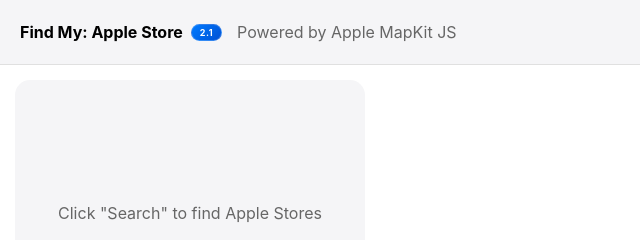
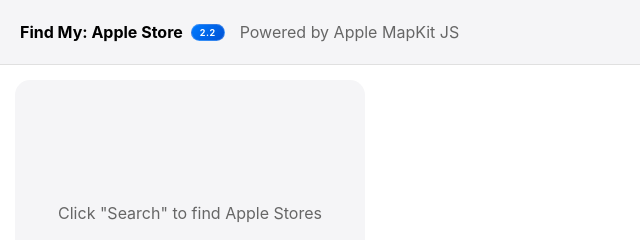
Before and after one commit to 1998code/FindMyAppleStore, a plain HTML site: page index.html in a window 1280 px wide. Shown: the full height of the page, 0-640 px from the left. Drawn offline with Linux system fonts and the light colour scheme; some icons are missing.

Commit message:
Update index.html

```diff
--- a/index.html
+++ b/index.html
@@ -720,7 +720,7 @@
     <div class="topbar">
         <span class="topbar-title">
             Find My: Apple Store
-            <span class="version-badge">2.1</span>
+            <span class="version-badge">2.2</span>
         </span>
         <span class="topbar-subtitle">Powered by Apple MapKit JS</span>
         <div class="topbar-controls">
```
